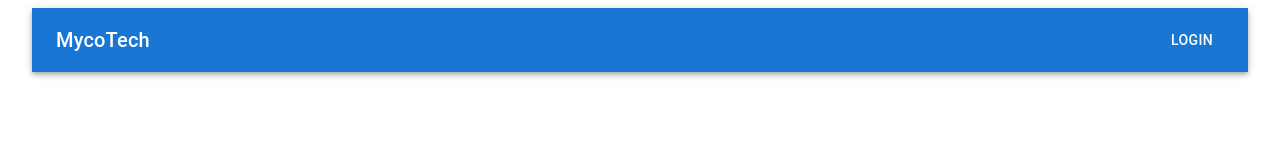
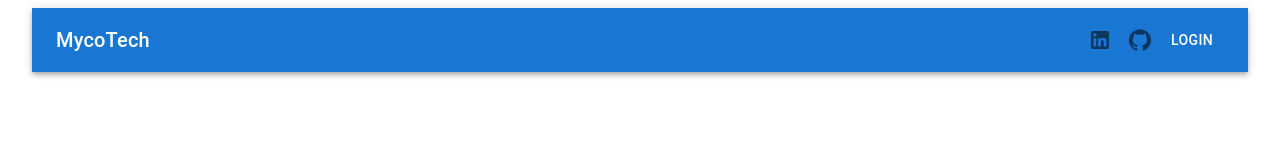
Before and after one commit to candacemartin/voyager-one, a React (Vite) app in the folder client/: page / in a window 1280 px wide. Shown: the top 142 px of the page. Built offline with nearby package versions, Linux system fonts and the light colour scheme.

Commit message:
update AuthBar to add icons

```diff
--- a/client/src/components/AuthBar.tsx
+++ b/client/src/components/AuthBar.tsx
@@ -3,6 +3,9 @@ import Box from '@mui/material/Box';
 import Toolbar from '@mui/material/Toolbar';
 import Typography from '@mui/material/Typography';
 import Button from '@mui/material/Button';
+import IconButton from '@mui/material/IconButton';
+import LinkedInIcon from '@mui/icons-material/LinkedIn';
+import GitHubIcon from '@mui/icons-material/GitHub';
 
 export default function AuthBar() {
   return (
@@ -12,6 +15,12 @@ export default function AuthBar() {
           <Typography variant='h6' component='div' sx={{ flexGrow: 1 }}>
             MycoTech
           </Typography>
+          <IconButton>
+            <LinkedInIcon />
+          </IconButton>
+          <IconButton>
+            <GitHubIcon />
+          </IconButton>
           <Button color='inherit'>Login</Button>
         </Toolbar>
       </AppBar>
```
